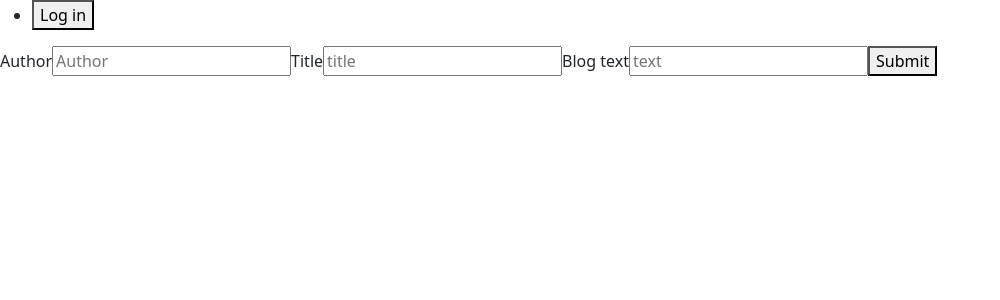
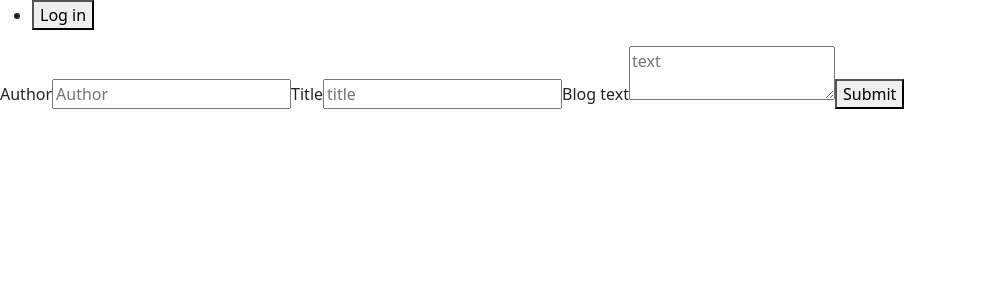
Before and after one commit to a-sha0234/blog-app-clientSide-Admin, a React (Create React App) app: page /add-blog in a window 1280 px wide. Shown: the top 300 px of the page, without its empty margins (0-1000 px from the left). Built offline with nearby package versions, Linux system fonts and the light colour scheme.

Commit message:
add error handling to adding blogs

```diff
--- a/src/pages/AddBlog.js
+++ b/src/pages/AddBlog.js
@@ -20,7 +20,6 @@ export default function AddBlog(props) {
 
   function handleSubmit(event) {
     // submission causes creates a new blog item in database
-    event.preventDefault();
 
     console.log(JSON.stringify(addBlogData));
 
@@ -32,6 +31,8 @@ export default function AddBlog(props) {
       },
 
       body: JSON.stringify(addBlogData),
+    }).catch((err) => {
+      console.log(err);
     });
   }
 
@@ -45,6 +46,7 @@ export default function AddBlog(props) {
           placeholder="Author"
           onChange={handleChange}
           type="text"
+          required
         ></input>
 
         <label>Title</label>
@@ -54,16 +56,18 @@ export default function AddBlog(props) {
           placeholder="title"
           onChange={handleChange}
           type="text"
+          required
         ></input>
 
         <label>Blog text</label>
-        <input
+        <textarea
           name="blogtext"
           value={addBlogData.text}
           placeholder="text"
           onChange={handleChange}
           type="text"
-        ></input>
+          required
+        ></textarea>
         <button>Submit</button>
       </form>
     </div>
```
